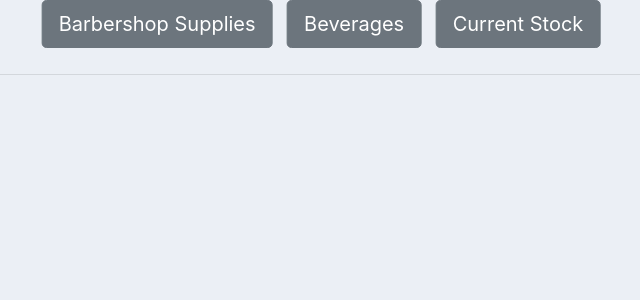
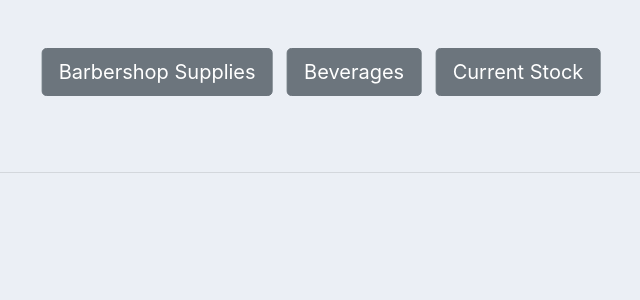
Before and after one commit to AntonBoquer/NEW, a Django app: page /home/ in a window 1280 px wide. Shown: the part 56-356 px from the top of the page, without its empty margins (319-959 px from the left). Run offline with Django 4.2, Linux system fonts and the light colour scheme; a user stored in the database is signed in.

Commit message:
Add files via upload

```diff
--- a/accounts/templates/accounts/dashboard.html
+++ b/accounts/templates/accounts/dashboard.html
@@ -7,7 +7,7 @@
     /* Style to position buttons on top of the image */
     .image-container {
         position: relative;
-        margin-bottom: 50px; /* Add margin to the bottom to move the footer line lower */
+        margin-bottom: 100px; /* Add margin to the bottom to move the footer line lower */
     }
 
     .button-container {
@@ -22,6 +22,9 @@
         margin: 0 5px; /* Add some horizontal margin between buttons if desired */
     }
 </style>
+
+<br>
+<br>
 <br>
 
 <div class="image-container">
```
